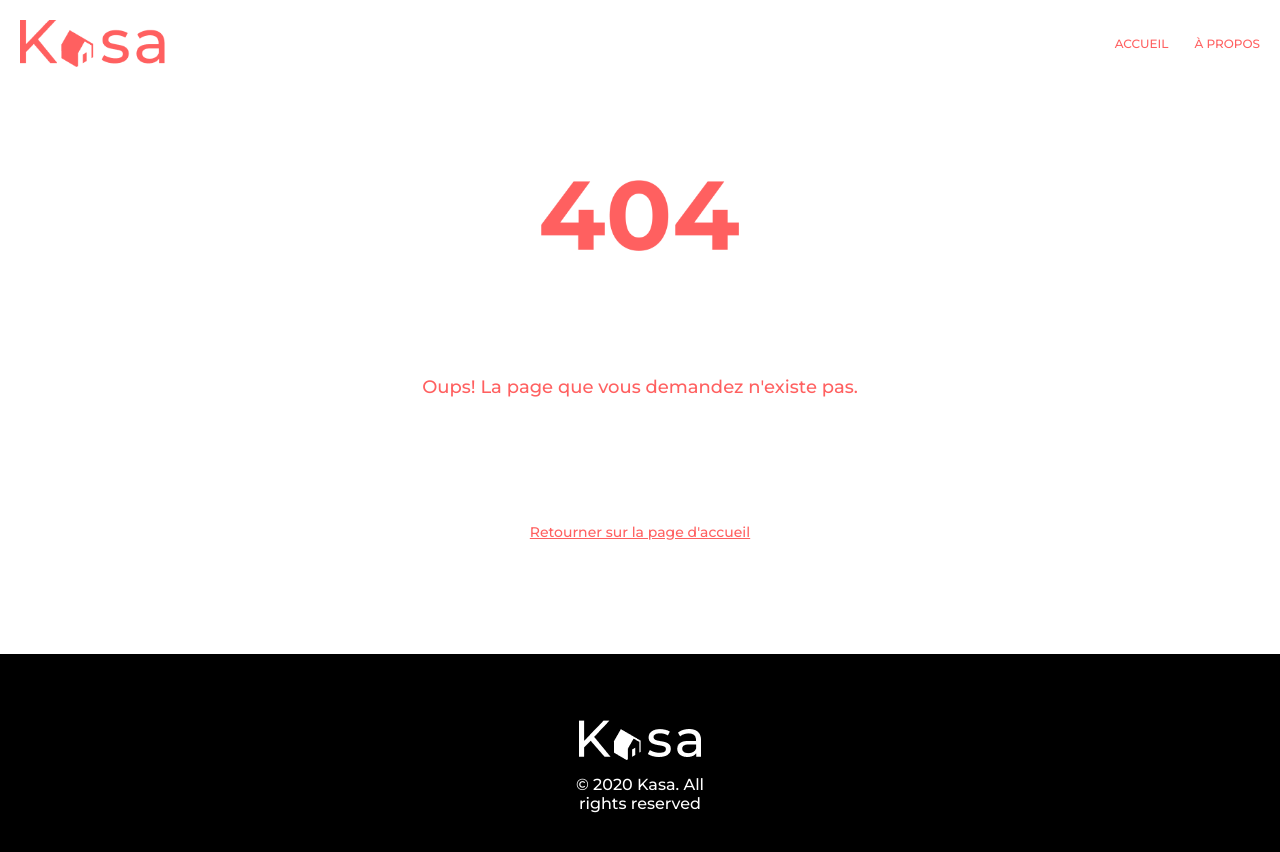
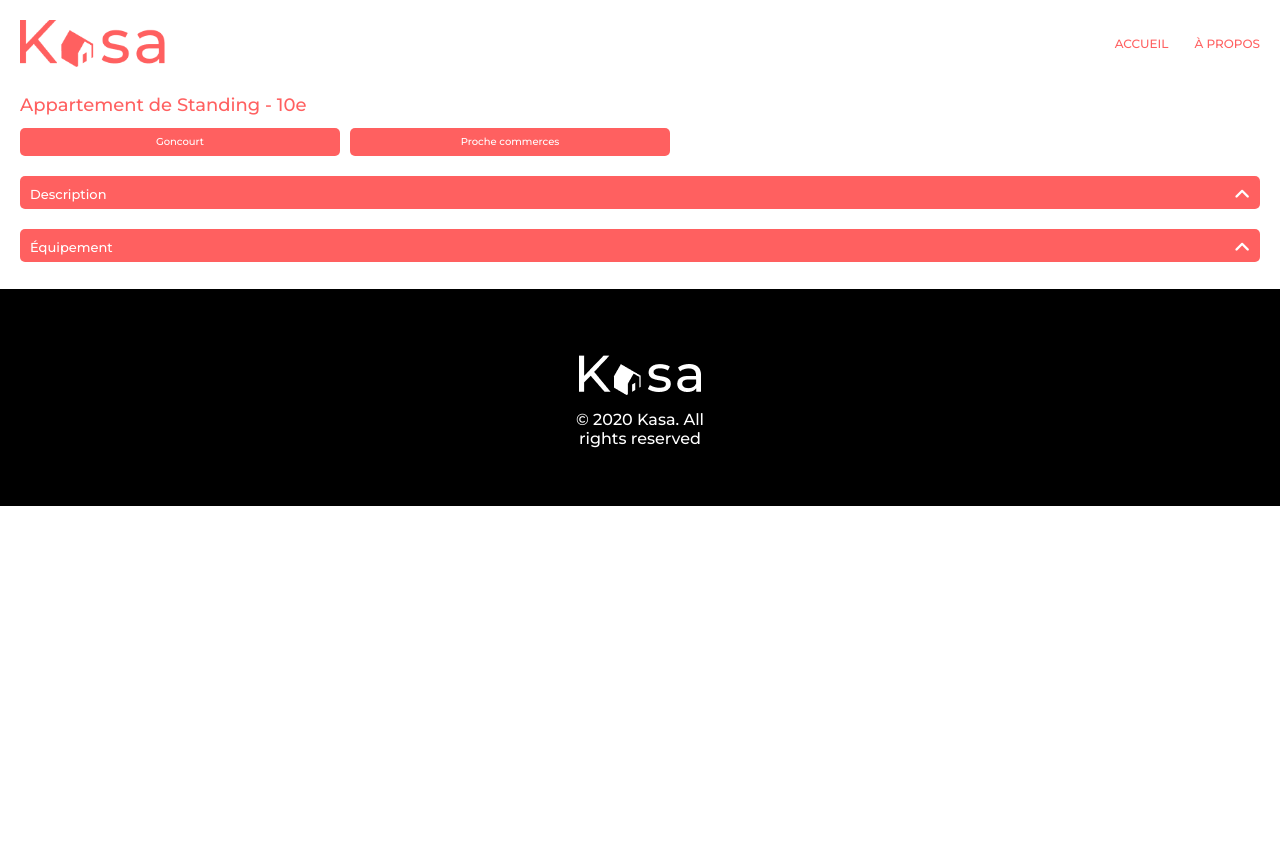
Before and after one commit to Apffou/Kasa, a React (Create React App) app: page /logement/0979876d in a window 1280 px wide. Shown: the top 852 px of the page. After the commit the page ends 800 px from the top, so only its background shows below. Built offline with nearby package versions, Linux system fonts and the light colour scheme.

Commit message:
Mise à niveau de la page générique logements, réorganisation du scss dans les fichiers

```diff
--- a/src/App.js
+++ b/src/App.js
@@ -19,7 +19,7 @@ function App() {
       <Routes>
         <Route path="/" element={<Home nom="Home" />} />
         <Route path="/about" element={<About />} />
-        <Route path="/page" element={<Page />} />
+        <Route path="/logement/:idlogement" element={<Page />} />
 
         <Route path="/*" element={<Error404 />} />
       </Routes>
--- a/src/App.scss
+++ b/src/App.scss
@@ -7,6 +7,8 @@ body {
     font-family: 'Montserrat', sans-serif;
     font-weight: 500;
 }
+
+/* STYLE DE HOME */
 
 .cartes {
     height: auto;
@@ -26,3 +28,29 @@ body {
         gap: 60px;
     }
 }
+
+/* STYLE DE ABOUT */
+
+.about-content {
+    margin: 0 20px 0 20px;
+}
+
+/* STYLE DE PAGE */
+
+.content-page {
+    margin: 27px 20px 27px 20px;
+
+    h1 {
+        color: #FF6060;
+        font-size: 18px;
+        font-weight: 500;
+
+    }
+
+    .content-tags {
+        display: flex;
+        flex-direction: row;
+        flex-wrap: wrap;
+        gap: 10px;
+    }
+}
--- a/src/Pages/About.js
+++ b/src/Pages/About.js
@@ -1,4 +1,3 @@
-import { Routes, Route } from "react-router-dom";
 import '../App.scss';
 import Dropdown from '../components/Dropdown/Dropdown';
 import Background from "../components/Background/Background";
@@ -8,10 +7,12 @@ function About() {
     return (
         <>
             <Background fileName="paysage-montagne.png" />
-            <Dropdown title="Fiabilité"></Dropdown>
-            <Dropdown title="Respect"></Dropdown>
-            <Dropdown title="Service"></Dropdown>
-            <Dropdown title="Sécurité"></Dropdown>
+            <div className="about-content">
+                <Dropdown title="Fiabilité"></Dropdown>
+                <Dropdown title="Respect"></Dropdown>
+                <Dropdown title="Service"></Dropdown>
+                <Dropdown title="Sécurité"></Dropdown>
+            </div>
         </>
     );
 }
--- a/src/Pages/Page.js
+++ b/src/Pages/Page.js
@@ -1,14 +1,23 @@
-import { Routes, Route } from "react-router-dom";
-import Background from '../components/Background/Background';
+import '../App.scss';
 import data from '../logements.json';
 import Tag from "../components/Tag/Tag";
+import Dropdown from '../components/Dropdown/Dropdown';
+import { useParams } from "react-router-dom";
 
 
 function Page() {
+
+    const params = useParams();
+    const logement = data.find((element) => element.id === params.idlogement);
+    console.log(logement)
+    console.log(logement.tags)
     return (
 
-        <div>
-
+        <div className="content-page">
+            <h1>{logement.title}</h1>
+            <div className='content-tags'> {logement.tags.map((tag) => <Tag nom={tag} />)} </div>
+            <Dropdown title="Description" />
+            <Dropdown title='Équipement' />
         </div>
 
     );
--- a/src/components/Dropdown/Dropdown.scss
+++ b/src/components/Dropdown/Dropdown.scss
@@ -1,5 +1,5 @@
 .dropdown-content {
-    margin: 20px 15px 20px 20px;
+    margin: 20px 0 20px 0;
 
     @media screen and (min-width:1440px) {
         margin: 38px 200px 38px 200px;
@@ -20,5 +20,7 @@
     flex-direction: row;
     justify-content: space-between;
 
-
+    i {
+        font-size: large;
+    }
 }
--- a/src/components/Header/Header.scss
+++ b/src/components/Header/Header.scss
@@ -41,6 +41,9 @@ header {
 
         }
 
+        .active {
+            text-decoration: underline;
+        }
 
     }
 
--- a/src/components/Tag/Tag.js
+++ b/src/components/Tag/Tag.js
@@ -2,7 +2,7 @@ import './Tag.scss';
 function Tag(props) {
         return (
                 <div className='tag'>
-                        {props.logement.tags}
+                        {props.nom}
                 </div>
         )
 
--- a/src/components/Tag/Tag.scss
+++ b/src/components/Tag/Tag.scss
@@ -1,6 +1,7 @@
-.tag{
+.tag {
     background-color: #FF6060;
-    width: 84px;
+    width: 25%;
+    padding: 5px 5px;
     height: 18px;
     border-radius: 5px;
     font-size: 10px;
@@ -8,7 +9,7 @@
     font-weight: 500;
     text-align: center;
     color: white;
-    margin: 5px 5px;
+
     @media screen and (min-width:1440px) {
         width: 115px;
         height: 25px;
--- a/src/components/Thumb/Thumb.js
+++ b/src/components/Thumb/Thumb.js
@@ -3,12 +3,12 @@ import './Thumb.scss';
 function Thumb(props) {
 
         return (
-                <Link to={props.logement.id} >
+                <Link to={'/logement/' + props.logement.id} >
                         <div className='thumb'>
                                 <img src={props.logement.cover} alt={props.logement.title} />
                                 <h2>{props.logement.title}</h2>
                         </div>
-                </Link>
+                </Link >
         )
 
 }
--- a/src/componentsBase/Nav/Nav.js
+++ b/src/componentsBase/Nav/Nav.js
@@ -1,12 +1,13 @@
 import './Nav.scss';
 import { Link } from 'react-router-dom';
+import { NavLink } from 'react-router-dom';
 function Nav() {
 
     return (
         <nav>
             <ul className='header-list'>
-                <li> <Link to="/" className={(nav) => (nav.isActive ? "nav-active" : "")} >  Accueil</Link></li>
-                <li> <Link to="/about" className={(nav) => (nav.isActive ? "nav-active" : "")}> À Propos</Link> </li>
+                <li> <NavLink to="/" >  Accueil</NavLink></li>
+                <li> <NavLink to="/about"> À Propos</NavLink> </li>
             </ul>
         </nav>
     )
```
Also changed, not shown: src/components/Carousel/Carousel.js (added), src/components/Carousel/Carousel.scss (added).
